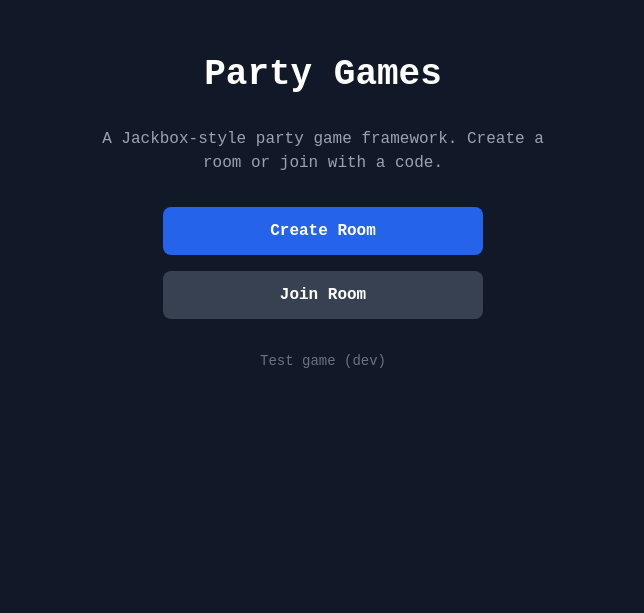
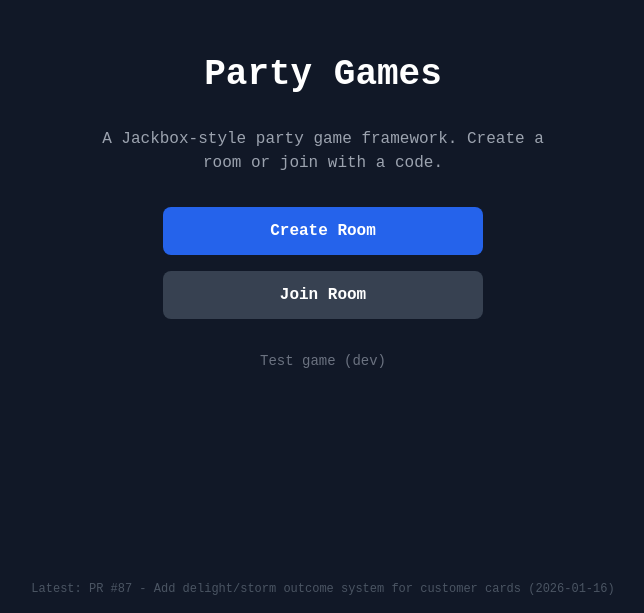
Before and after one commit to 50thycal/party-games, a Next.js app: page / in a window 1280 px wide. Shown: the part 187-800 px from the top of the page, without its empty margins (317-961 px from the left). Built offline with nearby package versions, Linux system fonts and the light colour scheme.

Commit message:
Add latest PR display to home page
Shows the most recent PR number, title, and merge date in a footer
on the home page to help track which version is deployed.

```diff
--- a/src/app/page.tsx
+++ b/src/app/page.tsx
@@ -1,8 +1,9 @@
 import Link from "next/link";
+import { versionInfo } from "@/lib/version-info";
 
 export default function HomePage() {
   return (
-    <main className="flex min-h-screen flex-col items-center justify-center p-8">
+    <main className="relative flex min-h-screen flex-col items-center justify-center p-8">
       <h1 className="text-4xl font-bold mb-8">Party Games</h1>
       <p className="text-gray-400 mb-8 text-center max-w-md">
         A Jackbox-style party game framework. Create a room or join with a code.
@@ -29,6 +30,10 @@ export default function HomePage() {
       >
         Test game (dev)
       </Link>
+
+      <div className="absolute bottom-4 left-0 right-0 text-center text-xs text-gray-600">
+        Latest: PR #{versionInfo.prNumber} - {versionInfo.prTitle} ({versionInfo.mergedAt})
+      </div>
     </main>
   );
 }
--- /dev/null
+++ b/src/lib/version-info.ts
@@ -0,0 +1,9 @@
+// Latest PR information for version display
+// Update this when merging new PRs
+
+export const versionInfo = {
+  prNumber: 87,
+  prTitle: "Add delight/storm outcome system for customer cards",
+  mergedAt: "2026-01-16",
+  commitHash: "3a706dc",
+};
```
